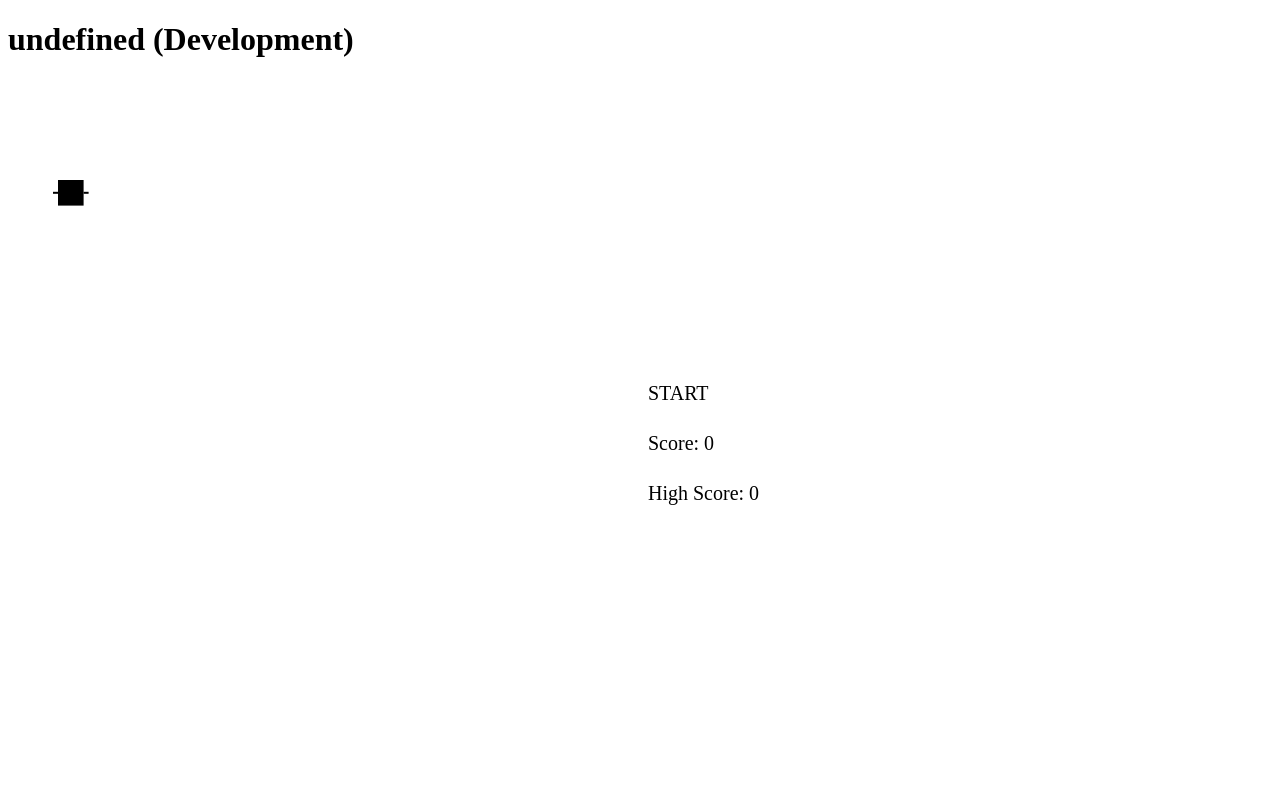
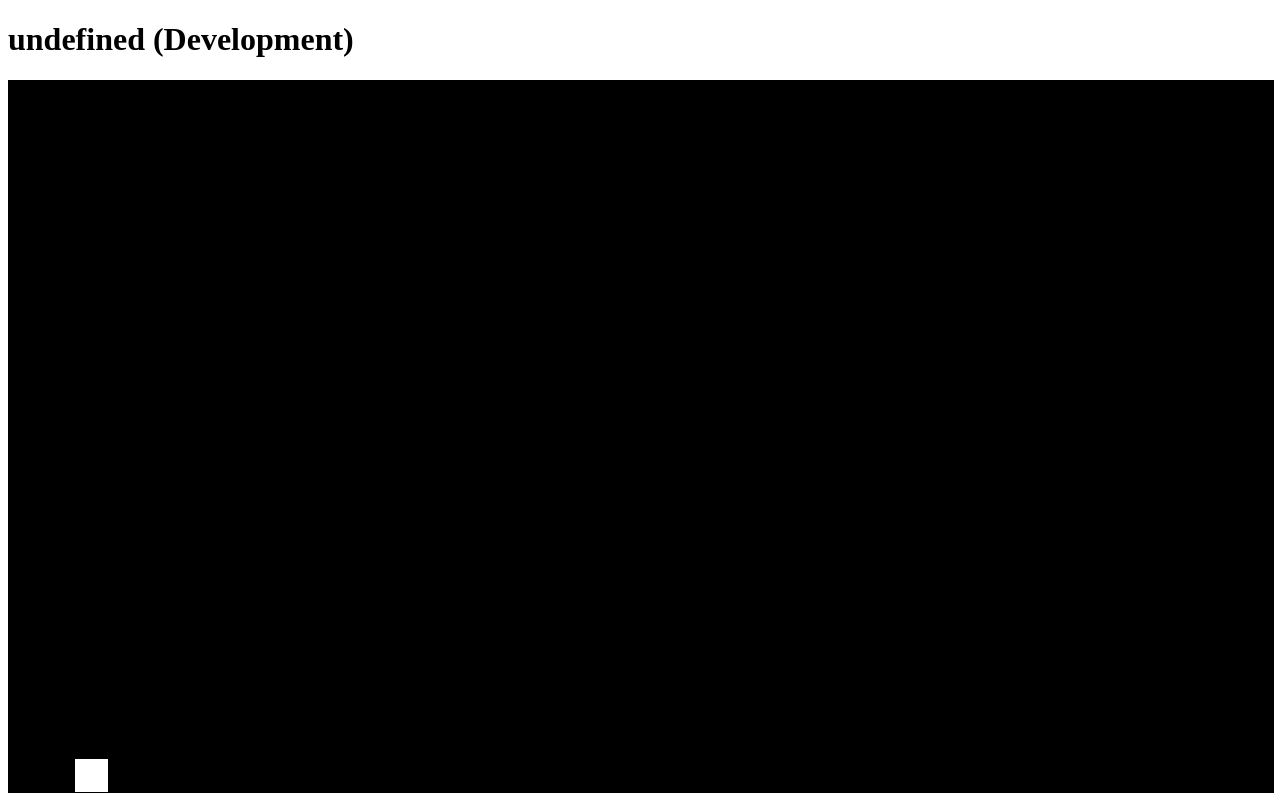
Before and after one commit to mrb2590/Flippy-Bill, a website built with webpack: page src/index.html in a window 1280 px wide. Built offline with nearby package versions, Linux system fonts and the light colour scheme; animation ran at ten frames a second.

Commit message:
Start organize code using classes

```diff
--- /dev/null
+++ b/src/Engine.js
@@ -0,0 +1,63 @@
+export class Engine {
+  constructor () {
+    this.renderer = {
+      canvas: document.getElementById('gameCanvas'),
+      ctx: null,
+      lastTickTime: null,
+      lastFrameTime: null,
+      tickRate: 120,
+      frameRate: 120,
+      frameInterval: null
+    };
+    this.renderer.canvas.width = 3840;
+    this.renderer.canvas.height = 2160;
+    this.renderer.tickInterval = 1000 / this.renderer.tickRate;
+    this.renderer.frameInterval = 1000 / this.renderer.frameRate;
+    this.renderer.ctx = this.renderer.canvas.getContext('2d');
+    this.game = null;
+    this.scene = {
+      top: 0,
+      bottom: this.renderer.canvas.height,
+      left: 0,
+      right: this.renderer.canvas.width
+    };
+    this.physics = {
+      gravity: 1.3
+    };
+    this.audioStack = [];
+  }
+
+  gameLoop (timestamp) {
+    const tickElapsed = timestamp - this.renderer.lastFrameTime;
+    const frameElapsed = timestamp - this.renderer.lastFrameTime;
+
+    if (tickElapsed > this.renderer.tickInterval) {
+      this.renderer.lastTickTime = timestamp - (tickElapsed % this.renderer.tickInterval);
+
+      this.game.update();
+    }
+
+    if (frameElapsed > this.renderer.frameInterval) {
+      this.renderer.lastFrameTime = timestamp - (frameElapsed % this.renderer.frameInterval);
+
+      this.game.renderFrame();
+    }
+
+    requestAnimationFrame((timestamp) => {
+      return this.gameLoop(timestamp);
+    });
+  }
+
+  start (game) {
+    this.game = game;
+    this.bindListeners();
+
+    this.gameLoop(window.performance.now());
+  }
+
+  bindListeners () {
+    for (let i = 0; i < this.game.events.length; i++) {
+      this.game.events[i].bind();
+    }
+  }
+}
--- /dev/null
+++ b/src/Event.js
@@ -0,0 +1,23 @@
+export class Event {
+  constructor ({ event, callback, eventKey }) {
+    this.event = event;
+    this.callback = callback;
+    this.eventKey = eventKey;
+  }
+
+  bind () {
+    document.body[this.event] = function (event) {
+      if (this.event === 'onkeydown') {
+        const keyPressed = event.key || event.keyCode || event.code;
+
+        switch (this.eventKey) {
+          case 'Space':
+            if (keyPressed === 32 || keyPressed === ' ' || keyPressed === 'Space') {
+              this.callback();
+            }
+            break;
+        }
+      }
+    }.bind(this);
+  }
+}
--- /dev/null
+++ b/src/Game.js
@@ -0,0 +1,25 @@
+import { Background } from './layers/Background';
+import { Player } from './layers/player/Player';
+
+export class Game {
+  constructor (engine) {
+    this.engine = engine;
+    this.events = [];
+
+    this.player = new Player(this);
+    this.background = new Background(this);
+  }
+
+  update () {
+    this.player.update();
+  }
+
+  renderFrame () {
+    this.background.render();
+    this.player.render();
+  }
+
+  start () {
+    this.engine.start(this);
+  }
+}
--- a/src/index.html
+++ b/src/index.html
@@ -7,6 +7,6 @@
   </head>
   <body>
     <h1><%= htmlWebpackPlugin.options.title %></h1>
-    <canvas id="canvas"></canvas>
+    <canvas id="gameCanvas"></canvas>
   </body>
 </html>
--- /dev/null
+++ b/src/layers/Background.js
@@ -0,0 +1,17 @@
+export class Background {
+  constructor (game) {
+    this.game = game;
+  }
+
+  render () {
+    this.game.engine.renderer.ctx.fillStyle = '#000000';
+    this.game.engine.renderer.ctx.fillRect(
+      this.game.engine.scene.top,
+      this.game.engine.scene.left,
+      this.game.engine.scene.right,
+      this.game.engine.scene.bottom
+    );
+  }
+
+  update () {}
+}
--- /dev/null
+++ b/src/layers/player/Player.js
@@ -0,0 +1,72 @@
+import { Event } from '../../Event';
+import wooshSound from './woosh.mp3';
+
+export class Player {
+  constructor (game) {
+    this.game = game;
+    this.dim = {
+      body: {
+        width: 100,
+        height: 100,
+        x: 200,
+        y: 100
+      }
+    };
+    this.physics = {
+      velocity: 0,
+      velocityDirection: 'down',
+      jumpVelocity: 40
+    };
+
+    this.game.events.push(
+      new Event({
+        event: 'onkeydown',
+        eventKey: 'Space',
+        callback: function () {
+          return this.jump();
+        }.bind(this)
+      })
+    );
+  }
+
+  jump () {
+    this.physics.velocity = this.physics.jumpVelocity;
+    this.physics.velocityDirection = 'up';
+    const sound = new Audio(wooshSound);
+    sound.play();
+  }
+
+  render () {
+    // Body
+    this.game.engine.renderer.ctx.fillStyle = '#FFFFFF';
+    this.game.engine.renderer.ctx.fillRect(this.dim.body.x, this.dim.body.y, this.dim.body.width, this.dim.body.height);
+  }
+
+  update () {
+    if (this.physics.velocityDirection === 'up') {
+      this.physics.velocity -= this.game.engine.physics.gravity;
+      this.dim.body.y -= this.physics.velocity;
+
+      // PLayer is at peak of jump
+      if (this.physics.velocity <= 0) {
+        this.physics.velocityDirection = 'down';
+      }
+    } else {
+      this.physics.velocity += this.game.engine.physics.gravity;
+      this.dim.body.y += this.physics.velocity;
+    }
+
+    // Player has hit the ceiling
+    if (this.dim.body.y <= this.game.engine.scene.top) {
+      this.dim.body.y = this.game.engine.scene.top;
+      this.physics.velocity = 0;
+      this.physics.velocityDirection = 'down';
+    }
+
+    // Player has hit the floor
+    if (this.dim.body.y >= this.game.engine.scene.bottom - this.dim.body.height) {
+      this.dim.body.y = this.game.engine.scene.bottom - this.dim.body.height;
+      this.physics.velocity = 0;
+    }
+  }
+}
--- /dev/null
+++ b/src/main.js
@@ -0,0 +1,10 @@
+import './style.css';
+import { Engine } from './Engine.js';
+import { Game } from './Game';
+
+window.onload = function () {
+  const engine = new Engine();
+  const game = new Game(engine);
+
+  game.start(game);
+};
--- /dev/null
+++ b/src/style.css
@@ -0,0 +1,5 @@
+canvas {
+  border: 1px solid #000;
+  width: 100%;
+  height: auto;
+}
--- a/webpack.config.js
+++ b/webpack.config.js
@@ -14,7 +14,7 @@
   }
 
   return {
-    entry: './src/index.js',
+    entry: './src/main.js',
     output: {
       filename: '[name].[contenthash].js',
       path: path.resolve(__dirname, 'dist'),
```
Also changed, not shown: src/layers/Drawable.js (added, +13 -0 lines), 2 other files.
